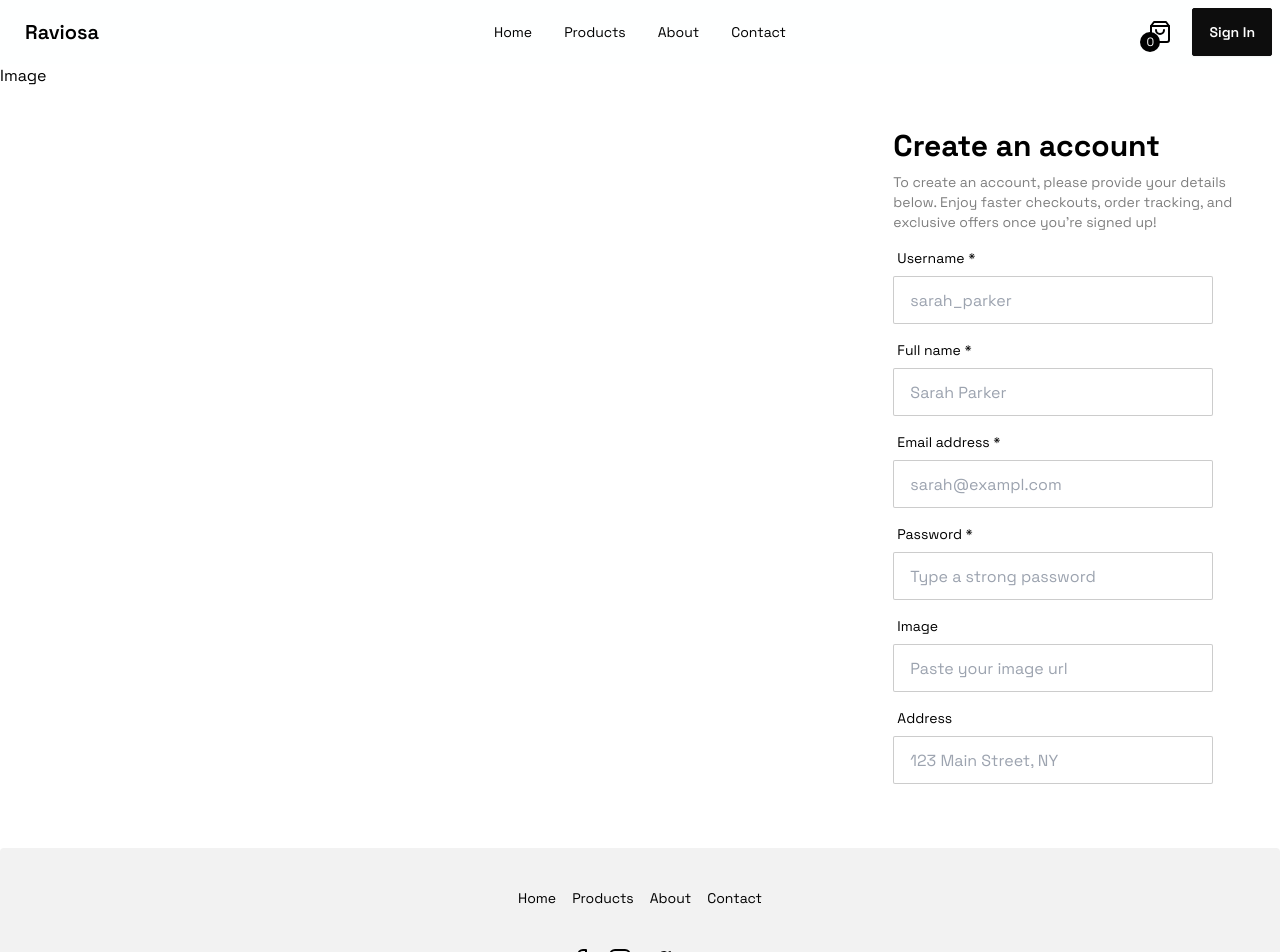
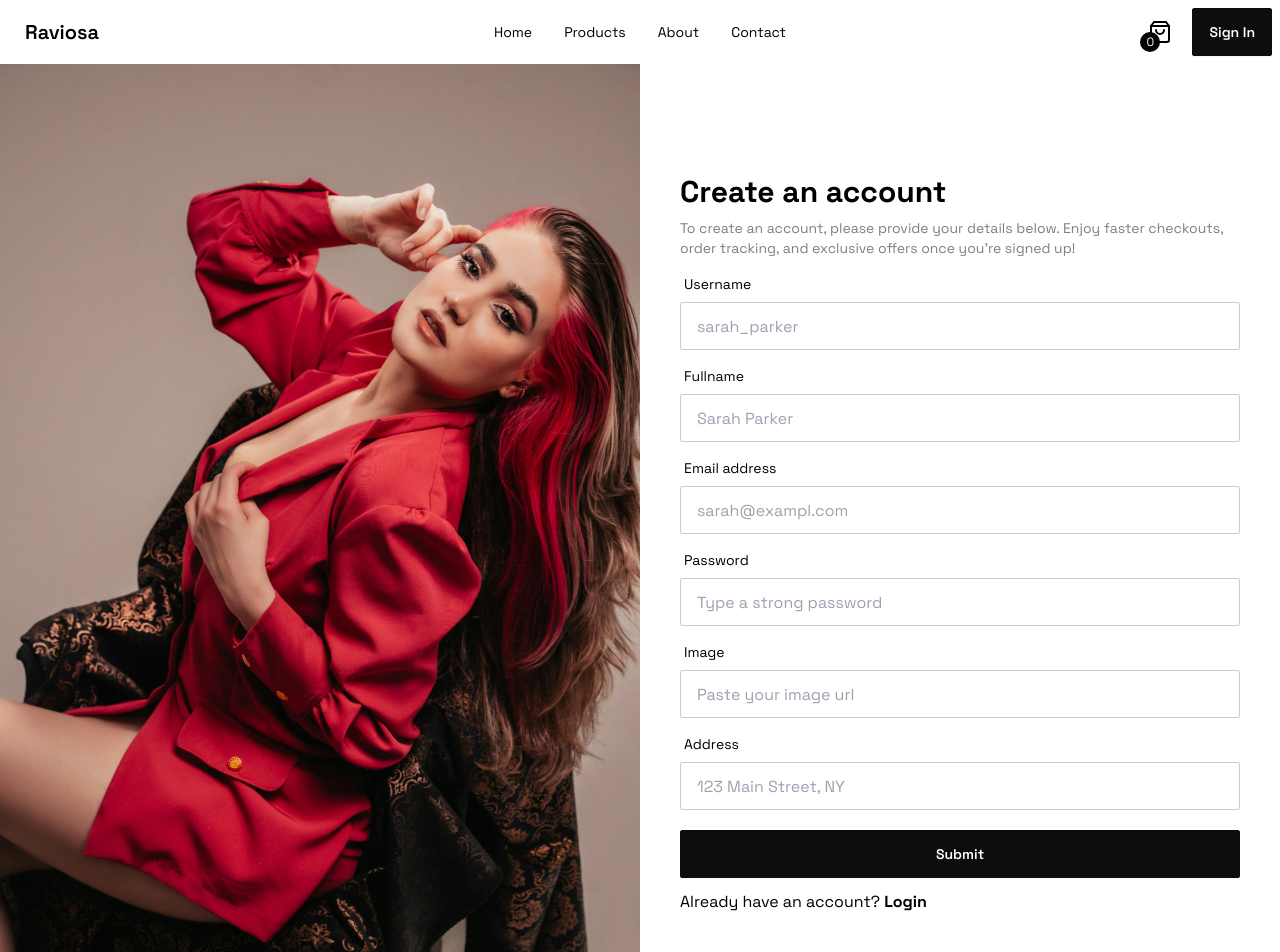
Before and after one commit to shohan-pherones/raviosa-frontend, a Next.js app: page /sign-up in a window 1280 px wide. Shown: the top 952 px of the page. Built offline with nearby package versions, Linux system fonts and the light colour scheme; no server answers.

Commit message:
create user registration

```diff
--- a/src/app/(auth)/sign-up/page.tsx
+++ b/src/app/(auth)/sign-up/page.tsx
@@ -1,27 +1,54 @@
 "use client";
 
+import { useRegistration } from "@/src/hooks/useRegistration";
 import { IRegistrationData } from "@/src/interfaces";
 import { registerSchema } from "@/src/schemas";
 import { zodResolver } from "@hookform/resolvers/zod";
+import { Loader2 } from "lucide-react";
+import Image from "next/image";
+import Link from "next/link";
+import { useRouter } from "next/navigation";
 import { useForm } from "react-hook-form";
+import toast from "react-hot-toast";
 
 const SignUpPage = () => {
   const {
     register,
     handleSubmit,
     formState: { errors },
+    reset,
   } = useForm<IRegistrationData>({
     resolver: zodResolver(registerSchema),
   });
+  const { mutate, isLoading } = useRegistration();
+  const router = useRouter();
 
   const onSubmit = (data: IRegistrationData) => {
-    console.log(data);
+    mutate(data, {
+      onSuccess: (response) => {
+        toast.success(response.message);
+        reset();
+        router.push("/");
+      },
+      onError: (err) => {
+        toast.error(err.message);
+      },
+    });
   };
 
   return (
     <main>
-      <section className="grid grid-cols-1 md:grid-cols-2 xl:grid-cols-3">
-        <div className="xl:col-span-2 order-last md:order-first">Image</div>
+      <section className="grid grid-cols-1 md:grid-cols-2">
+        <div className="order-last md:order-first">
+          <Image
+            src="/images/registration.jpg"
+            alt="Registration"
+            width={1080}
+            height={1920}
+            priority
+            className="w-full h-full object-cover"
+          />
+        </div>
         <form
           onSubmit={handleSubmit(onSubmit)}
           className="wrapper flex flex-col gap-2 justify-center"
@@ -32,16 +59,16 @@ const SignUpPage = () => {
             faster checkouts, order tracking, and exclusive offers once
             you&apos;re signed up!
           </p>
-          <label htmlFor="username" className="form-control w-full max-w-xs">
+          <label htmlFor="username" className="form-control w-full">
             <div className="label">
-              <span className="label-text">Username *</span>
+              <span className="label-text">Username</span>
             </div>
             <input
               {...register("username")}
               type="text"
               id="username"
               placeholder="sarah_parker"
-              className="input input-bordered w-full max-w-xs"
+              className="input input-bordered w-full"
             />
             {errors.username && (
               <div className="label">
@@ -51,16 +78,16 @@ const SignUpPage = () => {
               </div>
             )}
           </label>
-          <label htmlFor="name" className="form-control w-full max-w-xs">
+          <label htmlFor="name" className="form-control w-full">
             <div className="label">
-              <span className="label-text">Full name *</span>
+              <span className="label-text">Fullname</span>
             </div>
             <input
               {...register("name")}
               type="text"
               id="name"
               placeholder="Sarah Parker"
-              className="input input-bordered w-full max-w-xs"
+              className="input input-bordered w-full"
             />
             {errors.name && (
               <div className="label">
@@ -70,16 +97,16 @@ const SignUpPage = () => {
               </div>
             )}
           </label>
-          <label htmlFor="email" className="form-control w-full max-w-xs">
+          <label htmlFor="email" className="form-control w-full">
             <div className="label">
-              <span className="label-text">Email address *</span>
+              <span className="label-text">Email address</span>
             </div>
             <input
               {...register("email")}
               type="email"
               id="email"
               placeholder="sarah@exampl.com"
-              className="input input-bordered w-full max-w-xs"
+              className="input input-bordered w-full"
             />
             {errors.email && (
               <div className="label">
@@ -89,16 +116,16 @@ const SignUpPage = () => {
               </div>
             )}
           </label>
-          <label htmlFor="password" className="form-control w-full max-w-xs">
+          <label htmlFor="password" className="form-control w-full">
             <div className="label">
-              <span className="label-text">Password *</span>
+              <span className="label-text">Password</span>
             </div>
             <input
               {...register("password")}
               type="password"
               id="password"
               placeholder="Type a strong password"
-              className="input input-bordered w-full max-w-xs"
+              className="input input-bordered w-full"
             />
             {errors.password && (
               <div className="label">
@@ -108,7 +135,7 @@ const SignUpPage = () => {
               </div>
             )}
           </label>
-          <label htmlFor="image" className="form-control w-full max-w-xs">
+          <label htmlFor="image" className="form-control w-full">
             <div className="label">
               <span className="label-text">Image</span>
             </div>
@@ -117,7 +144,7 @@ const SignUpPage = () => {
               type="text"
               id="image"
               placeholder="Paste your image url"
-              className="input input-bordered w-full max-w-xs"
+              className="input input-bordered w-full"
             />
             {errors.image && (
               <div className="label">
@@ -127,7 +154,7 @@ const SignUpPage = () => {
               </div>
             )}
           </label>
-          <label htmlFor="address" className="form-control w-full max-w-xs">
+          <label htmlFor="address" className="form-control w-full">
             <div className="label">
               <span className="label-text">Address</span>
             </div>
@@ -136,7 +163,7 @@ const SignUpPage = () => {
               type="text"
               id="address"
               placeholder="123 Main Street, NY"
-              className="input input-bordered w-full max-w-xs"
+              className="input input-bordered w-full"
             />
             {errors.address && (
               <div className="label">
@@ -146,6 +173,26 @@ const SignUpPage = () => {
               </div>
             )}
           </label>
+          <button
+            disabled={isLoading}
+            type="submit"
+            className="mt-3 btn btn-primary"
+          >
+            {isLoading ? (
+              <span className="flex items-center gap-2 justify-center">
+                <Loader2 className="animate-spin" />
+                Processing
+              </span>
+            ) : (
+              "Submit"
+            )}
+          </button>
+          <p className="mt-1">
+            Already have an account?{" "}
+            <Link href="/sign-in" className="link link-hover font-bold">
+              Login
+            </Link>
+          </p>
         </form>
       </section>
     </main>
--- a/src/hooks/useRegistration.ts
+++ b/src/hooks/useRegistration.ts
@@ -6,26 +6,27 @@ import {
   IRegistrationData,
 } from "./../interfaces/index";
 
-export const useRegistration = (registrationData?: IRegistrationData) => {
-  const makeRegistration = async (): Promise<ILoginOrRegistrationResponse> => {
+export const useRegistration = () => {
+  const makeRegistration = async (
+    registrationData: IRegistrationData
+  ): Promise<ILoginOrRegistrationResponse> => {
     const res = await fetch(`${API_BASE_URL}/users/register`, {
       method: "POST",
+      headers: {
+        "Content-Type": "application/json",
+      },
       body: JSON.stringify(registrationData),
     });
 
     if (!res.ok) {
-      throw new Error("Failed to register");
+      const errorResponse = await res.json();
+      throw new Error(errorResponse.message || "Failed to register");
     }
 
     return res.json();
   };
 
-  const { data, isLoading, isSuccess, error } = useMutation<
-    ILoginOrRegistrationResponse,
-    IError
-  >(makeRegistration);
-
-  console.log(data);
-
-  return { data, isLoading, isSuccess, error };
+  return useMutation<ILoginOrRegistrationResponse, IError, IRegistrationData>(
+    makeRegistration
+  );
 };
--- a/src/interfaces/index.ts
+++ b/src/interfaces/index.ts
@@ -38,6 +38,6 @@ export interface IRegistrationData {
   name: string;
   email: string;
   password: string;
-  image?: string;
-  address?: string;
+  image: string;
+  address: string;
 }
```
